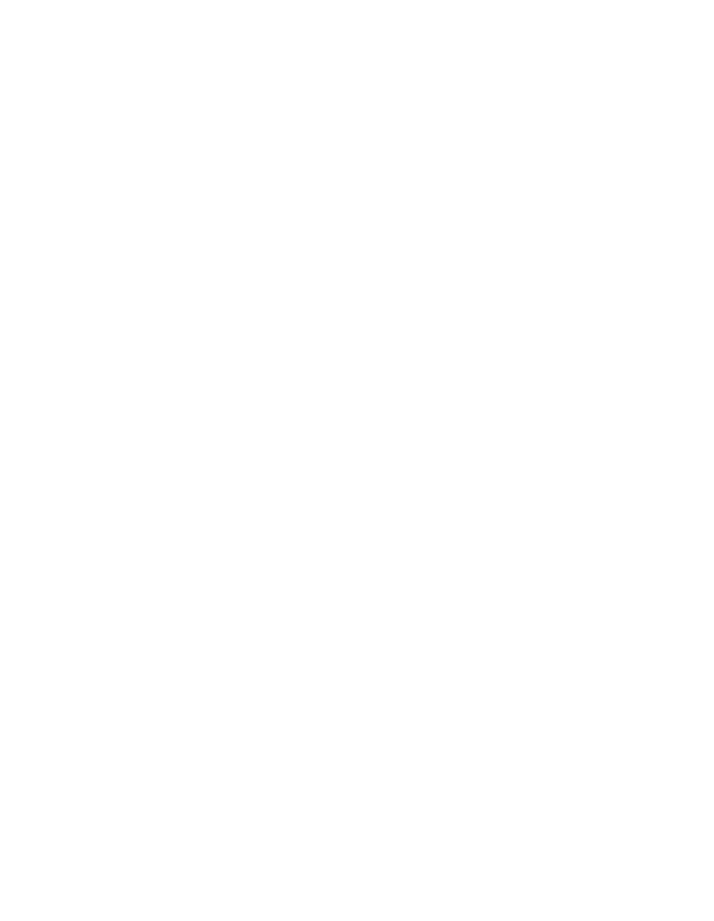
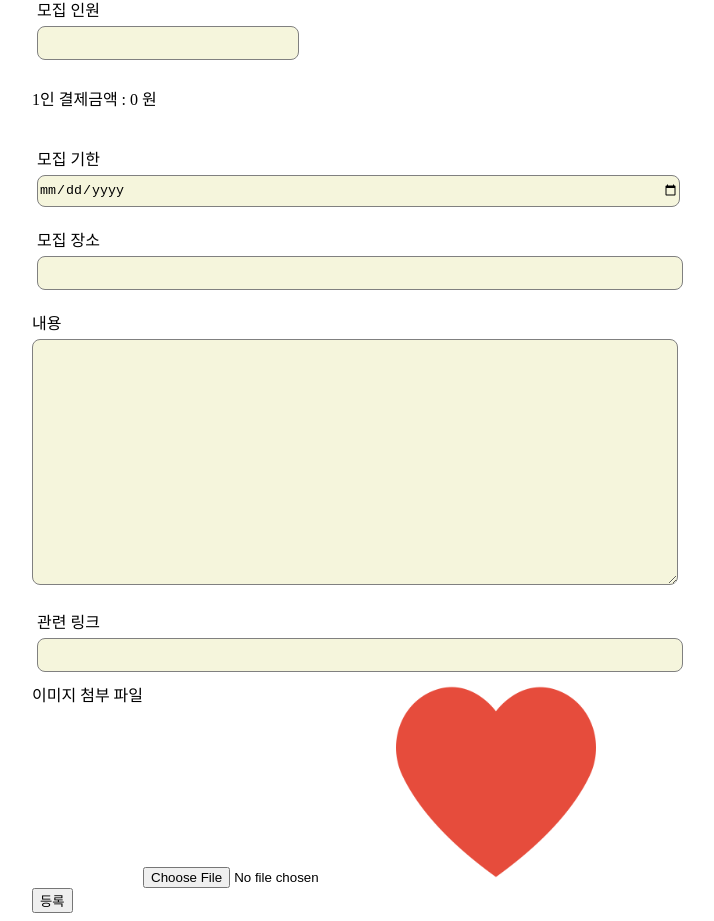
Before and after one commit to team-AFAD/AFAD, a React (Create React App) app in the folder client/: page /register in a window 1280 px wide. Shown: the part 416-1337 px from the top of the page, without its empty margins (280-994 px from the left). Before the commit the page ends 800 px from the top, so only its background shows below. Built offline with nearby package versions, Linux system fonts and the light colour scheme.

Commit message:
feat : like btn img

```diff
--- a/client/src/App.js
+++ b/client/src/App.js
@@ -1,11 +1,12 @@
-// import PostWrite from "./components/Post/PostWrite";
-import PostView from "./components/Read/PostView";
+import PostWrite from "./components/Post/PostWrite";
+// import PostView from "./components/Read/PostView";
 
 function App() {
   return (
     <div className="App">
-      {/* <PostWrite /> */}
-      <PostView />
+      <PostWrite />
+      {/* <PostView /> */}
+
     </div>
   );
 }
--- a/client/src/components/Input/InputPostFile.js
+++ b/client/src/components/Input/InputPostFile.js
@@ -1,7 +1,7 @@
 import React, {useRef} from 'react';
 import './inputPostFile.scss';
 
-const InputPostFile = ({title, name, type, functionName}) => {
+const InputPostFile = ({title, name, type, functionName, fileDefault }) => {
 
     const file = useRef();
 
@@ -18,7 +18,7 @@ const InputPostFile = ({title, name, type, functionName}) => {
 
             reader.readAsDataURL(file_tag.files[0]);
         } else {
-            file_img.src = "";
+            file_img.src = `./${fileDefault}`;
         }
     }
 
@@ -26,9 +26,9 @@ const InputPostFile = ({title, name, type, functionName}) => {
         <div className="InputPostFile">
             <div className="title">{title}</div>
             <label>
-                <input type={type} name={name} onChange={() => {imgPreview(); functionName()}} hidden ref={file}></input>
+                <input type={type} name={name} onChange={() => {imgPreview(); functionName()}}  ref={file}></input>
                 {/* 사진 미리보기 창 */}
-                <img className='showImg'></img>
+                <img className='showImg' src="./heart_red.png"></img>
             </label>
         </div>
     )
--- a/client/src/components/Input/inputPostFile.scss
+++ b/client/src/components/Input/inputPostFile.scss
@@ -2,7 +2,6 @@
     display: flex;
 
     .showImg {
-        background-color: green;
         width: 200px;
         height: 200px;
     }
--- a/client/src/components/Post/PostForm.js
+++ b/client/src/components/Post/PostForm.js
@@ -3,7 +3,7 @@ import './postForm.scss';
 import InputPost from '../Input/InputPost';
 import Textarea from '../Input/Textarea';
 import InputPostFile from '../Input/InputPostFile';
-
+// import Heart from '/heart_red.png';
 function PostForm () {
 
     const [formValue, setFormValue] = useState({
@@ -77,7 +77,7 @@ function PostForm () {
                 onChangeForm={onChangeForm}
                 />
                 <InputPostFile title={"이미지 첨부 파일"} name={"post_img"} type={"file"}
-                functionName={onChangeFile}
+                functionName={onChangeFile} fileDefault={'heart.png'}
                 />
                 <button type="button" onClick={onSubmit}>등록</button>
             </form>
--- /dev/null
+++ b/client/src/components/Read/LikeBtn.js
@@ -0,0 +1,18 @@
+// import React, { useState, useEffect }from 'react;'
+import './likeBtn.scss';
+// import HeartImg from '../../images/heart_red.png';
+import EmptyHeartImg from '../../images/heart.png';
+
+const LikeBtn = () => {
+
+    return (
+        <div className='LikeBtn'>
+            <div className='likeBtnWrap'>
+                <img src={EmptyHeartImg} alt="unlike"/>
+            {/* <img src={like?HeartImg:EmptyHeartImg} onClick={onClick} alt="likebtn"/> */}
+            </div>
+        </div>
+    )
+}
+
+export default LikeBtn;
--- a/client/src/components/Read/MainInfo.js
+++ b/client/src/components/Read/MainInfo.js
@@ -1,3 +1,4 @@
+import React, { useState } from 'react';
 import './mainInfo.scss';
 import Title from "./Title";
 import RecruitingBtn from './RecruitingBtn';
@@ -5,8 +6,11 @@ import Amount from './Amount';
 import NumPeople from './NumPeople';
 import PerPayment from './PerPayment';
 import AreaDate from './AreaDate';
+import LikeBtn from './LikeBtn';
 
 function MainInfo () {
+
+
     return (
         <div className="MainInfo">
             <Title /> <br />
@@ -19,6 +23,10 @@ function MainInfo () {
                 <PerPayment />
             </div>
             <AreaDate />
+
+            <div className='CompoWrap_flex'>
+                <LikeBtn />
+            </div>
         </div>
     )
 }
--- a/client/src/components/Read/RecruitingBtn.js
+++ b/client/src/components/Read/RecruitingBtn.js
@@ -1,7 +1,7 @@
 import React from 'react';
-import './recruitingBtn.scss';
+import './recruitingBtn.scss'
 
-export const RecruitingBtn = ({color, text}) => {
+export const RecruitingBtn = () => {
     return (
         <div className='RecruitingBtn'>
             <div className='recruitingBtnWrap'>
--- a/client/src/components/Read/recruitingBtn.scss
+++ b/client/src/components/Read/recruitingBtn.scss
@@ -1,7 +1,7 @@
 @import '../../styles/properties';
 
 
-.recruitingBtnWrap{
+.recruitingBtnWrap {
     width: 70px;
     height: 25px;
     border-radius: 8px;
```
Also changed, not shown: client/src/components/Read/JoinBtn.js (added, +18 -0 lines), client/src/components/Read/likeBtn.scss (added, +17 -0 lines), client/public/heart.png (added), client/public/heart_red.png (added), client/src/components/Read/joinBtn.scss (added).
